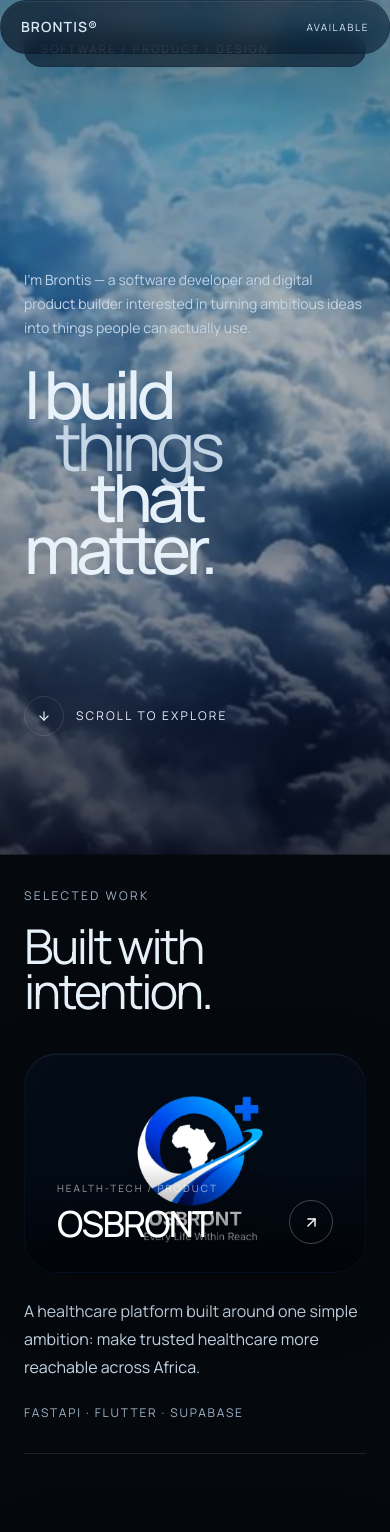
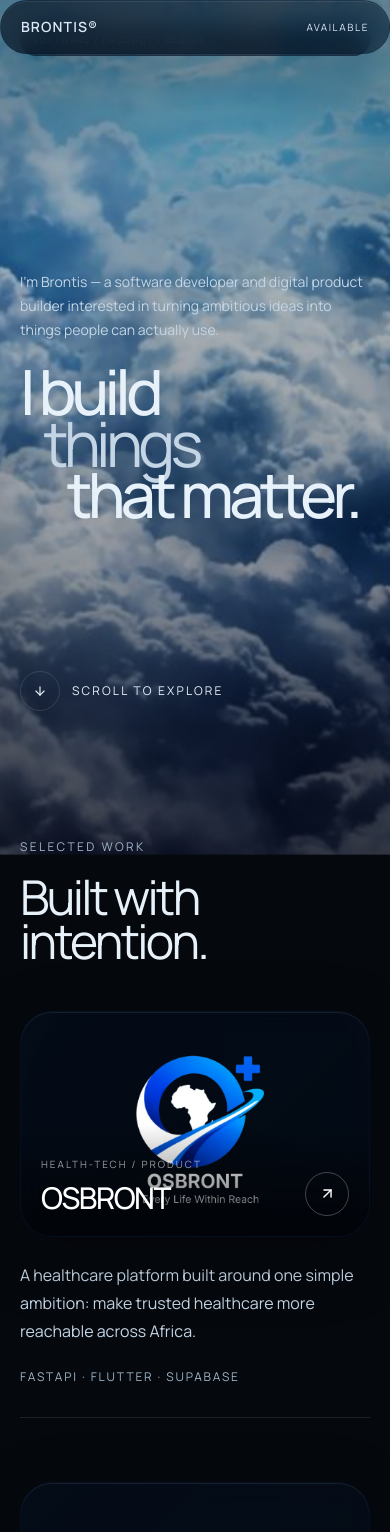
Before and after one commit to Bront888/brontis, a React (Vite) app: page / in a window 390 px wide. Shown: the top 1532 px of the page. Built offline with nearby package versions, Linux system fonts and the light colour scheme.

Commit message:
style: refine responsive spacing and typography

```diff
--- a/src/App.tsx
+++ b/src/App.tsx
@@ -44,8 +44,8 @@ export default function App() {
       <div aria-hidden="true" className="portfolio-bg" />
       <Header />
 
-      <section className="mx-auto flex min-h-[92vh] max-w-[1400px] flex-col justify-between px-6 pb-10 pt-8 sm:px-10 lg:px-14">
-        <div className="glass-soft flex items-center justify-between rounded-full px-4 py-2 text-[11px] uppercase tracking-[0.22em] text-[#c4d5e5]">
+      <section className="mx-auto flex min-h-[88vh] max-w-[1400px] flex-col justify-between px-5 pb-8 pt-6 sm:min-h-[92vh] sm:px-10 sm:pb-10 sm:pt-8 lg:px-14">
+        <div className="glass-soft flex items-center justify-between rounded-full px-3 py-2 text-[9px] uppercase tracking-[0.16em] text-[#c4d5e5] sm:px-4 sm:text-[11px] sm:tracking-[0.22em]">
           <span>Software / Product / Design</span>
           <span className="hidden sm:block">Lagos, Nigeria · 2026</span>
         </div>
@@ -54,19 +54,19 @@ export default function App() {
           initial={{ opacity: 0, y: 42 }}
           animate={{ opacity: 1, y: 0 }}
           transition={{ duration: 1, ease: [0.22, 1, 0.36, 1] }}
-          className="pb-8 pt-28 sm:pt-36"
+          className="pb-8 pt-24 sm:pt-36"
         >
-          <p className="mb-7 max-w-xl text-sm leading-6 text-[#c4d5e5]">
+          <p className="mb-6 max-w-xl text-sm leading-6 text-[#c4d5e5] sm:mb-7">
             I’m Brontis — a software developer and digital product builder
             interested in turning ambitious ideas into things people can actually use.
           </p>
 
-          <h1 className="max-w-[1200px] text-[17vw] font-medium leading-[0.78] tracking-[-0.075em] sm:text-[13vw] lg:text-[11vw]">
+          <h1 className="max-w-[1200px] text-[16vw] font-medium leading-[0.82] tracking-[-0.075em] sm:text-[13vw] sm:leading-[0.78] lg:text-[11vw]">
             I build
             <br />
-            <span className="ml-[8vw] italic font-light text-[#c4d5e5]">things</span>
+            <span className="ml-[6vw] italic font-light text-[#c4d5e5] sm:ml-[8vw]">things</span>
             <br />
-            <span className="ml-[17vw]">that matter.</span>
+            <span className="ml-[12vw] sm:ml-[17vw]">that matter.</span>
           </h1>
         </motion.div>
 
@@ -85,8 +85,8 @@ export default function App() {
         </div>
       </section>
 
-      <section id="work" className="mx-auto max-w-[1400px] px-6 py-28 sm:px-10 lg:px-14 lg:py-40">
-        <div className="grid gap-10 lg:grid-cols-[0.75fr_1.25fr]">
+      <section id="work" className="mx-auto max-w-[1400px] px-5 py-24 sm:px-10 sm:py-28 lg:px-14 lg:py-40">
+        <div className="grid gap-12 lg:grid-cols-[0.75fr_1.25fr] lg:gap-10">
           <div className="lg:sticky lg:top-24 lg:self-start">
             <p className="text-xs uppercase tracking-[0.2em] text-[#9fb5c9]">Selected work</p>
             <h2 className="mt-5 max-w-sm text-5xl font-light leading-[0.92] tracking-[-0.055em] sm:text-6xl">
@@ -96,7 +96,7 @@ export default function App() {
             </h2>
           </div>
 
-          <div className="space-y-20">
+          <div className="space-y-16 sm:space-y-20">
             {projects.map((project, i) => (
               <Project key={project.title} project={project} index={i} />
             ))}
@@ -104,8 +104,8 @@ export default function App() {
         </div>
       </section>
 
-      <section id="ventures" className="mx-auto max-w-[1400px] px-6 py-20 sm:px-10 lg:px-14 lg:py-28">
-        <div className="border-y border-white/10 py-10 sm:py-14">
+      <section id="ventures" className="mx-auto max-w-[1400px] px-5 py-16 sm:px-10 sm:py-20 lg:px-14 lg:py-28">
+        <div className="border-y border-white/10 py-8 sm:py-14">
           <div className="flex flex-col gap-8 sm:flex-row sm:items-end sm:justify-between">
             <div>
               <p className="text-xs uppercase tracking-[0.2em] text-[#9fb5c9]">Built / shaped</p>
@@ -120,15 +120,15 @@ export default function App() {
             </p>
           </div>
 
-          <div className="mt-12 divide-y divide-white/10 border-t border-white/10">
-            <div className="group grid gap-5 py-8 sm:grid-cols-[100px_1fr_auto] sm:items-center">
+          <div className="mt-10 divide-y divide-white/10 border-t border-white/10 sm:mt-12">
+            <div className="group grid gap-5 py-7 sm:grid-cols-[100px_1fr_auto] sm:items-center sm:py-8">
               <span className="text-[10px] uppercase tracking-[0.2em] text-[#9fb5c9]">01 / Health</span>
               <a href="#osbront" className="flex min-w-0 items-center gap-5">
                 <div className="glass-soft flex h-16 w-16 shrink-0 items-center justify-center rounded-2xl p-3 transition-transform duration-500 group-hover:scale-105">
                   <img src="/projects/osbront-logo.webp" alt="" className="max-h-full max-w-full object-contain" />
                 </div>
                 <div>
-                  <h3 className="text-4xl font-medium tracking-[-0.05em] sm:text-6xl">OSBRONT</h3>
+                  <h3 className="text-3xl font-medium tracking-[-0.05em] sm:text-6xl">OSBRONT</h3>
                   <p className="mt-2 text-sm text-[#9fb5c9]">Health-tech / Product</p>
                 </div>
               </a>
@@ -175,7 +175,7 @@ export default function App() {
         </div>
       </section>
 
-      <section id="osbront" className="mx-auto max-w-[1400px] px-6 py-28 sm:px-10 lg:px-14 lg:py-40">
+      <section id="osbront" className="mx-auto max-w-[1400px] px-5 py-24 sm:px-10 sm:py-28 lg:px-14 lg:py-40">
         <div className="glass overflow-hidden rounded-[2rem] text-[#dbe8f5]">
           <div className="grid gap-0 lg:grid-cols-[0.8fr_1.2fr]">
             <div className="relative min-h-[420px] overflow-hidden border-b border-white/10 p-8 sm:p-12 lg:border-b-0 lg:border-r">
@@ -199,13 +199,13 @@ export default function App() {
               </div>
             </div>
 
-            <div className="p-8 sm:p-12 lg:p-16">
+            <div className="p-7 sm:p-12 lg:p-16">
               <p className="text-xs uppercase tracking-[0.2em] text-white/38">The project</p>
-              <h2 className="mt-5 max-w-3xl text-5xl font-light leading-[0.9] tracking-[-0.055em] sm:text-7xl">
+              <h2 className="mt-5 max-w-3xl text-4xl font-light leading-[0.92] tracking-[-0.055em] sm:text-7xl">
                 Building the infrastructure behind a more reachable healthcare experience.
               </h2>
 
-              <div className="mt-14 grid gap-10 border-y border-white/10 py-8 sm:grid-cols-3">
+              <div className="mt-12 grid gap-7 border-y border-white/10 py-7 sm:grid-cols-3 sm:gap-10 sm:py-8">
                 <div>
                   <p className="text-[10px] uppercase tracking-[0.18em] text-white/30">Role</p>
                   <p className="mt-3 text-sm leading-6 text-white/65">Product · Engineering · Design</p>
@@ -220,7 +220,7 @@ export default function App() {
                 </div>
               </div>
 
-              <div className="mt-12 grid gap-12 sm:grid-cols-2">
+              <div className="mt-10 grid gap-10 sm:mt-12 sm:grid-cols-2 sm:gap-12">
                 <div>
                   <p className="text-xs uppercase tracking-[0.18em] text-white/30">What I built</p>
                   <ul className="mt-5 space-y-3 text-sm leading-6 text-white/60">
@@ -330,11 +330,11 @@ export default function App() {
         </div>
       </section>
 
-      <section id="about" className="mx-auto max-w-[1400px] px-6 py-28 sm:px-10 lg:px-14 lg:py-44">
+      <section id="about" className="mx-auto max-w-[1400px] px-5 py-24 sm:px-10 sm:py-28 lg:px-14 lg:py-44">
         <div className="grid gap-16 lg:grid-cols-[0.7fr_1.3fr]">
           <div className="lg:sticky lg:top-28 lg:self-start">
             <p className="text-xs uppercase tracking-[0.2em] text-[#9fb5c9]">About me</p>
-            <p className="mt-5 max-w-xs text-sm leading-6 text-[#c4d5e5]">
+            <p className="mt-4 max-w-xs text-sm leading-6 text-[#c4d5e5] sm:mt-5">
               Software, product thinking, and visual communication — brought together around useful ideas.
             </p>
           </div>
@@ -358,7 +358,7 @@ export default function App() {
               </p>
             </div>
 
-            <div className="mt-20">
+            <div className="mt-16 sm:mt-20">
               <div className="mb-8 flex items-end justify-between border-b border-white/10 pb-4">
                 <p className="text-xs uppercase tracking-[0.2em] text-[#9fb5c9]">How I work</p>
                 <span className="text-[10px] uppercase tracking-[0.18em] text-[#9fb5c9]">01 — 03</span>
@@ -395,7 +395,7 @@ export default function App() {
       </section>
 
       <section className="border-y border-white/10 bg-black/10 backdrop-blur-[2px]">
-        <div className="mx-auto max-w-[1400px] px-6 py-28 sm:px-10 lg:px-14 lg:py-36">
+        <div className="mx-auto max-w-[1400px] px-5 py-24 sm:px-10 sm:py-28 lg:px-14 lg:py-36">
           <div className="grid gap-16 lg:grid-cols-[0.7fr_1.3fr]">
             <div>
               <p className="text-xs uppercase tracking-[0.2em] text-[#9fb5c9]">Capabilities</p>
@@ -465,16 +465,16 @@ export default function App() {
         </div>
       </section>
 
-      <section id="contact" className="mx-auto max-w-[1400px] px-6 py-32 sm:px-10 lg:px-14 lg:py-48">
+      <section id="contact" className="mx-auto max-w-[1400px] px-5 py-28 sm:px-10 sm:py-32 lg:px-14 lg:py-48">
         <div className="grid gap-16 lg:grid-cols-[1.2fr_0.8fr] lg:items-end">
           <div>
             <p className="text-xs uppercase tracking-[0.2em] text-[#9fb5c9]">Contact</p>
-            <h2 className="mt-10 max-w-5xl text-6xl font-light leading-[0.88] tracking-[-0.065em] sm:text-8xl lg:text-[9rem]">
+            <h2 className="mt-8 max-w-5xl text-5xl font-light leading-[0.9] tracking-[-0.065em] sm:mt-10 sm:text-8xl lg:text-[9rem]">
               Let’s make
               <br />
               something <em className="text-[#c4d5e5]">real.</em>
             </h2>
-            <p className="mt-10 max-w-xl text-sm leading-7 text-[#c4d5e5]">
+            <p className="mt-8 max-w-xl text-sm leading-7 text-[#c4d5e5] sm:mt-10">
               Have a product idea, technical challenge, creative project, or simply
               want to start a conversation? I’m always interested in seeing what’s next.
             </p>
@@ -579,10 +579,10 @@ function Project({
           )}
         </motion.div>
         <div className={`absolute inset-0 bg-gradient-to-t from-black/65 via-transparent to-transparent`} />
-        <div className="absolute inset-x-8 bottom-7 flex items-end justify-between text-white sm:inset-x-10 sm:bottom-10">
+        <div className="absolute inset-x-5 bottom-5 flex items-end justify-between text-white sm:inset-x-10 sm:bottom-10">
           <div>
             <p className="text-[10px] uppercase tracking-[0.2em] text-white/60">{project.category}</p>
-            <h3 className="mt-2 text-4xl font-medium tracking-[-0.05em] sm:text-6xl">{project.title}</h3>
+            <h3 className="mt-2 text-3xl font-medium tracking-[-0.05em] sm:text-6xl">{project.title}</h3>
           </div>
           <a
             href={project.title === "OSBRONT" ? "#osbront" : project.title === "VERIDOUX" ? "#veridoux" : "#contact"}
```
